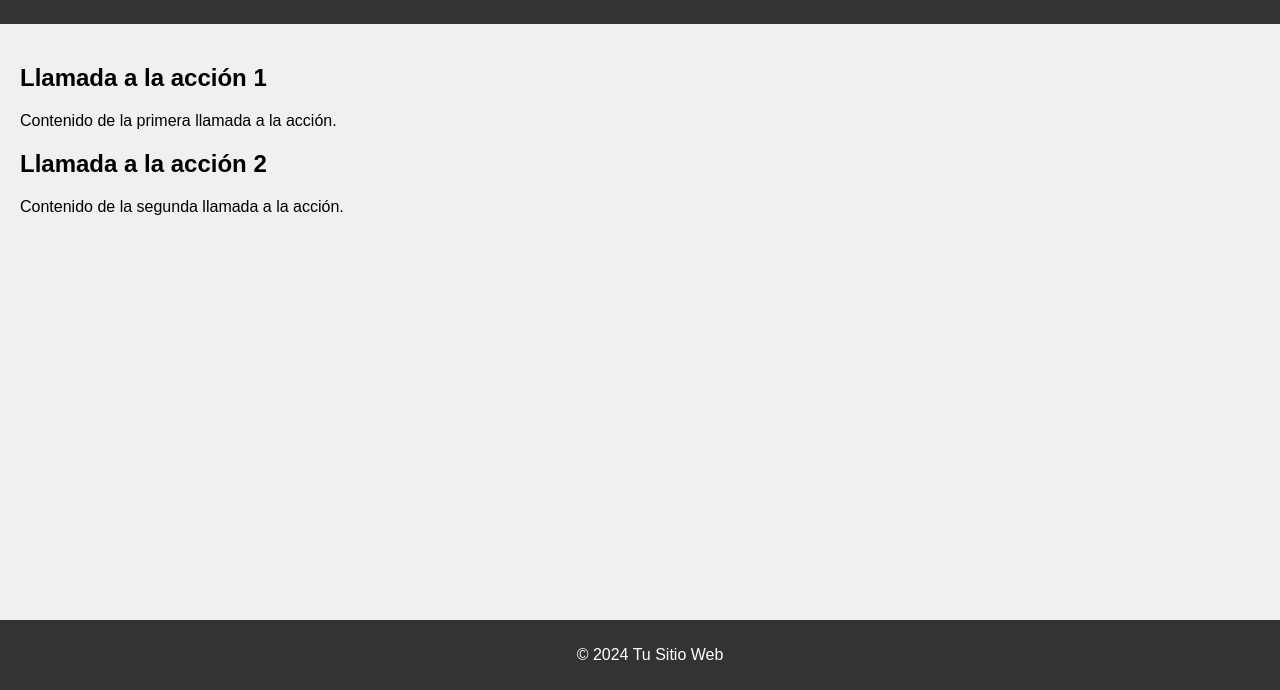
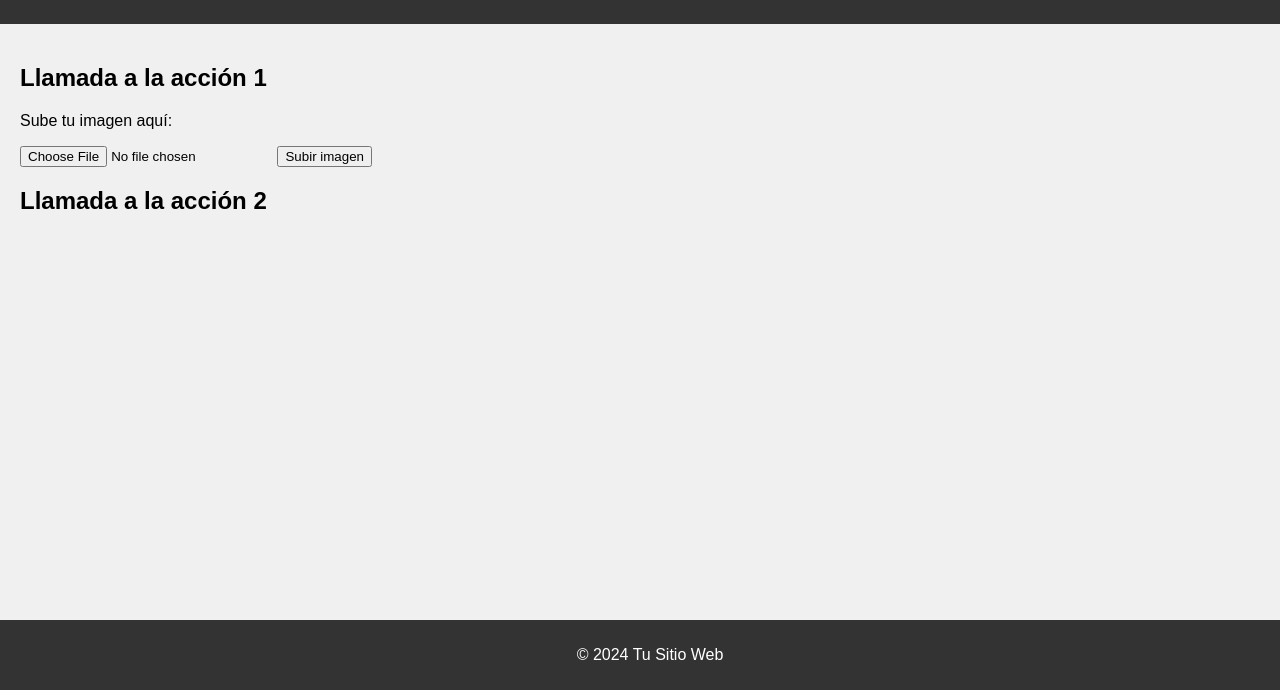
Before and after one commit to Cread0r/MascotasPerdidasSaladillo, a plain HTML site: page index.html in a window 1280 px wide. Shown: the part 110-800 px from the top of the page. Drawn offline with Linux system fonts and the light colour scheme.

Commit message:
Actualizar index.html

```diff
--- a/index.html
+++ b/index.html
@@ -19,11 +19,17 @@
     <main>
         <section id="accion1">
             <h2>Llamada a la acción 1</h2>
-            <p>Contenido de la primera llamada a la acción.</p>
+            <p>Sube tu imagen aquí:</p>
+            <form action="/upload_image" method="post" enctype="multipart/form-data">
+                <input type="file" name="image" accept="image/*">
+                <input type="submit" value="Subir imagen">
+            </form>
         </section>
         <section id="accion2">
             <h2>Llamada a la acción 2</h2>
-            <p>Contenido de la segunda llamada a la acción.</p>
+            <div id="galeria">
+                <!-- Las imágenes subidas se mostrarán aquí -->
+            </div>
         </section>
     </main>
     <footer>
```
